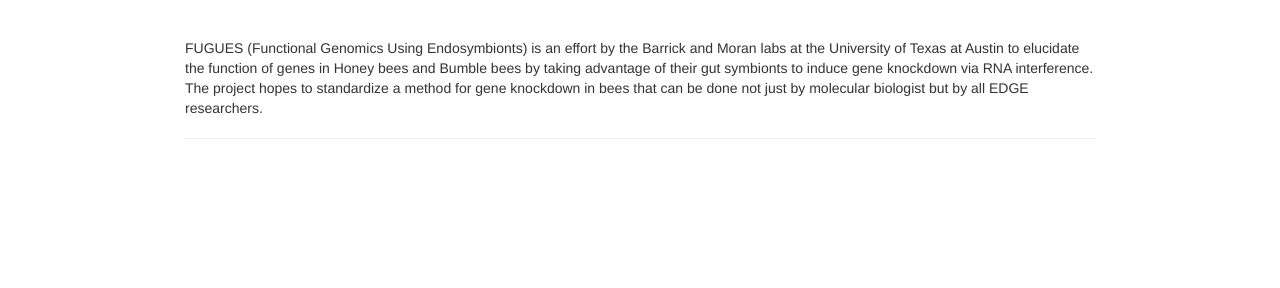
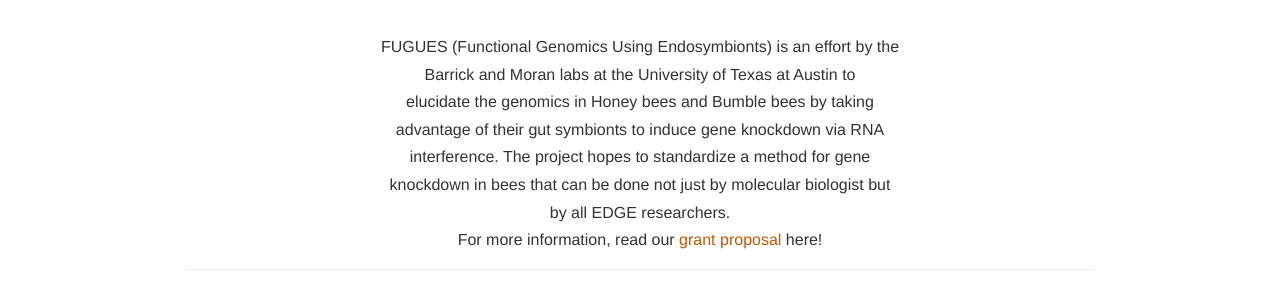
Before and after one commit to Malolishto/fugues_site, a plain HTML site: page index.html in a window 1280 px wide. Shown: the part 204-492 px from the top of the page. Drawn offline with nearby package versions, Linux system fonts and the light colour scheme; some packages are replaced by stand-ins of ours.

Commit message:
nov18 update

```diff
--- a/index.html
+++ b/index.html
@@ -294,8 +294,31 @@ $(document).ready(function () {
 <div id="welcome-to-fugues" class="section level1">
 <h1>Welcome To FUGUES!</h1>
 <p></br></p>
-<p>FUGUES (Functional Genomics Using Endosymbionts) is an effort by the Barrick and Moran labs at the University of Texas at Austin to elucidate the function of genes in Honey bees and Bumble bees by taking advantage of their gut symbionts to induce gene knockdown via RNA interference. The project hopes to standardize a method for gene knockdown in bees that can be done not just by molecular biologist but by all EDGE researchers.</p>
+<div id="fugues-functional-genomics-using-endosymbionts-is-an-effort-by-the" class="section level5">
+<h5>FUGUES (Functional Genomics Using Endosymbionts) is an effort by the</h5>
+</div>
+<div id="barrick-and-moran-labs-at-the-university-of-texas-at-austin-to" class="section level5">
+<h5>Barrick and Moran labs at the University of Texas at Austin to</h5>
+</div>
+<div id="elucidate-the-genomics-in-honey-bees-and-bumble-bees-by-taking" class="section level5">
+<h5>elucidate the genomics in Honey bees and Bumble bees by taking</h5>
+</div>
+<div id="advantage-of-their-gut-symbionts-to-induce-gene-knockdown-via-rna" class="section level5">
+<h5>advantage of their gut symbionts to induce gene knockdown via RNA</h5>
+</div>
+<div id="interference.-the-project-hopes-to-standardize-a-method-for-gene" class="section level5">
+<h5>interference. The project hopes to standardize a method for gene</h5>
+</div>
+<div id="knockdown-in-bees-that-can-be-done-not-just-by-molecular-biologist-but" class="section level5">
+<h5>knockdown in bees that can be done not just by molecular biologist but</h5>
+</div>
+<div id="by-all-edge-researchers." class="section level5">
+<h5>by all EDGE researchers.</h5>
+</div>
+<div id="for-more-information-read-our-grant-proposal-here" class="section level5">
+<h5>For more information, read our <a href="papers/Barrick-Moran%20NSF%20EDGE%20Project%20Description%20and%20Refs%202020-10-19.pdf">grant proposal</a> here!</h5>
 <hr />
+</div>
 </div>
 
 
```
Also changed, not shown: papers.html (+2 -1 lines), 2 other files.
